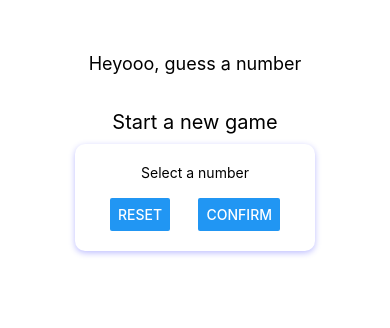
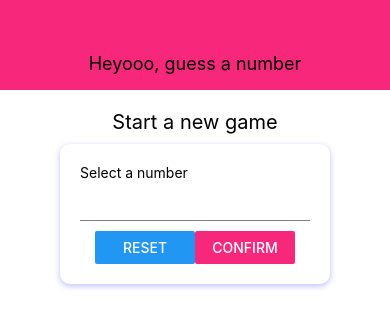
Before and after one commit to austriker27/React-Native-Practica, a React Native app in the folder guess-number/: screen / in a window 390 px wide. Shown: the top 328 px of the page. Built offline with nearby package versions, Linux system fonts and the light colour scheme.

Commit message:
added colors and stuff

```diff
--- /dev/null
+++ b/guess-number/components/Card.js
@@ -0,0 +1,24 @@
+import React from 'react';
+import { View, StyleSheet } from 'react-native';
+
+const Card = props => {
+    return (
+        <View style={{ ...styles.card, ...props.styles}}> {props.children} </View>
+    );
+};
+
+const styles = StyleSheet.create({
+    card: {
+        shadowColor: 'blue',
+        shadowOffset: { width: 0, height: 2 },
+        shadowRadius: 6,
+        shadowOpacity: 0.26,
+        backgroundColor: 'white',
+        elevation: 5,
+        padding: 20,
+        borderRadius: 10,
+
+    }
+});
+
+export default Card;
--- a/guess-number/components/Header.js
+++ b/guess-number/components/Header.js
@@ -1,5 +1,6 @@
 import React from 'react';
 import {View, Text, StyleSheet} from 'react-native';
+import Colors from '../constants/colors';
 
 const Header = props => {
     return (
@@ -14,7 +15,7 @@
         width: '100%',
         height: 90,
         paddingTop: 36,
-        backgroundColor: '#f7q87b',
+        backgroundColor: Colors.primary,
         alignItems: 'center',
         justifyContent: 'center',
     },
--- /dev/null
+++ b/guess-number/components/Input.js
@@ -0,0 +1,17 @@
+import React from 'react';
+import { TextInput, StyleSheet } from 'react-native';
+
+const Input = props => {
+    return <TextInput style={{ ...styles.input, ...props.styles}} />
+};
+
+const styles = StyleSheet.create({
+    input: {
+        height: 30,
+        borderBottomColor: 'grey',
+        borderBottomWidth: 1,
+        marginVertical: 10
+    }
+})
+
+export default Input;
--- /dev/null
+++ b/guess-number/constants/colors.js
@@ -0,0 +1,4 @@
+export default {
+    primary: "#f7287b",
+    accent: "#c717fc"
+};
--- a/guess-number/screens/StartGameScreen.js
+++ b/guess-number/screens/StartGameScreen.js
@@ -9,7 +9,11 @@
 // export default StartGameScreen;
 
 import React from 'react';
-import { View, Text, TextInput, Button, StyleSheet } from 'react-native';
+import { View, Text, Button, StyleSheet } from 'react-native';
+
+import Card from '../components/Card';
+import Input from '../components/Input';
+import Colors from '../constants/colors';
 
 const StartGameScreen = props => {
     return (
@@ -17,17 +21,20 @@
             <Text style={styles.title}>
                 Start a new game
             </Text>
-            <View style={styles.inputContainer}>
+            <Card style={styles.inputContainer}>
                 <Text>
                     Select a number
                 </Text>
-                <TextInput/>
+                <Input/>
                 <View style={styles.buttonContainer}>
-                    <Button title="Reset" onPress={() => {}}/>
-                    <Button title="Confirm" onPress={() => { }}/>
+                    <View style={styles.button}>
+                        <Button title="Reset" onPress={() => { }} color={Colors.secondary}/>
+                    </View>
+                    <View style={styles.button}>
+                        <Button title="Confirm" onPress={() => { }} color={Colors.primary}/>
+                    </View>
                 </View>
-            </View>
-
+            </Card>
         </View>
     )
  };
@@ -52,14 +59,10 @@
         width: 300,
         maxWidth: '80%',
         alignItems: 'center',
-        shadowColor: 'blue',
-        shadowOffset: { width: 0, height: 2},
-        shadowRadius: 6,
-        shadowOpacity: 0.26,
-        backgroundColor: 'white',
-        elevation: 5,
-        padding: 20,
-        borderRadius: 10,
+    },
+    button: {
+        flex: 1,
+        width: 100,
     }
 });
 
```
